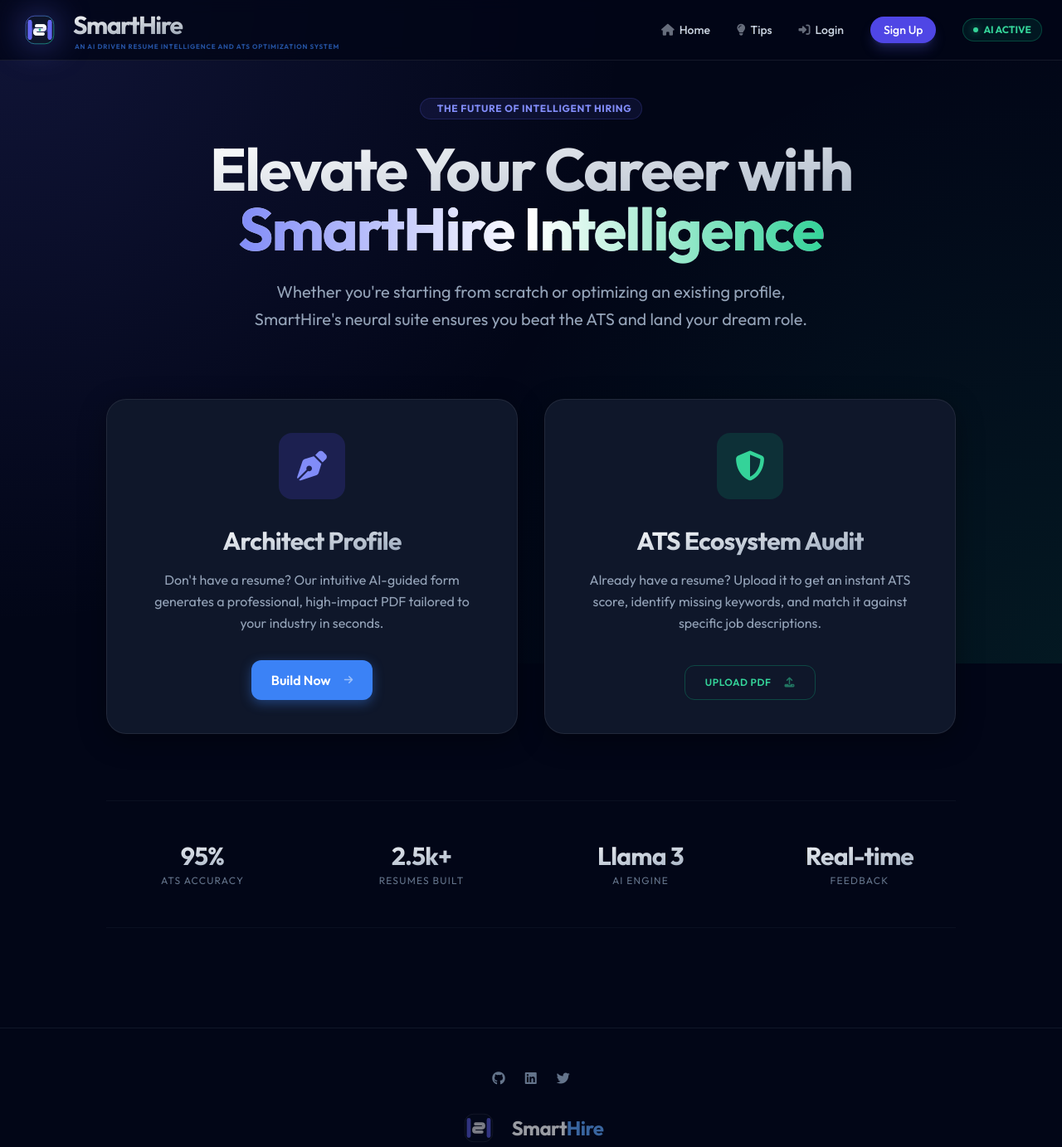
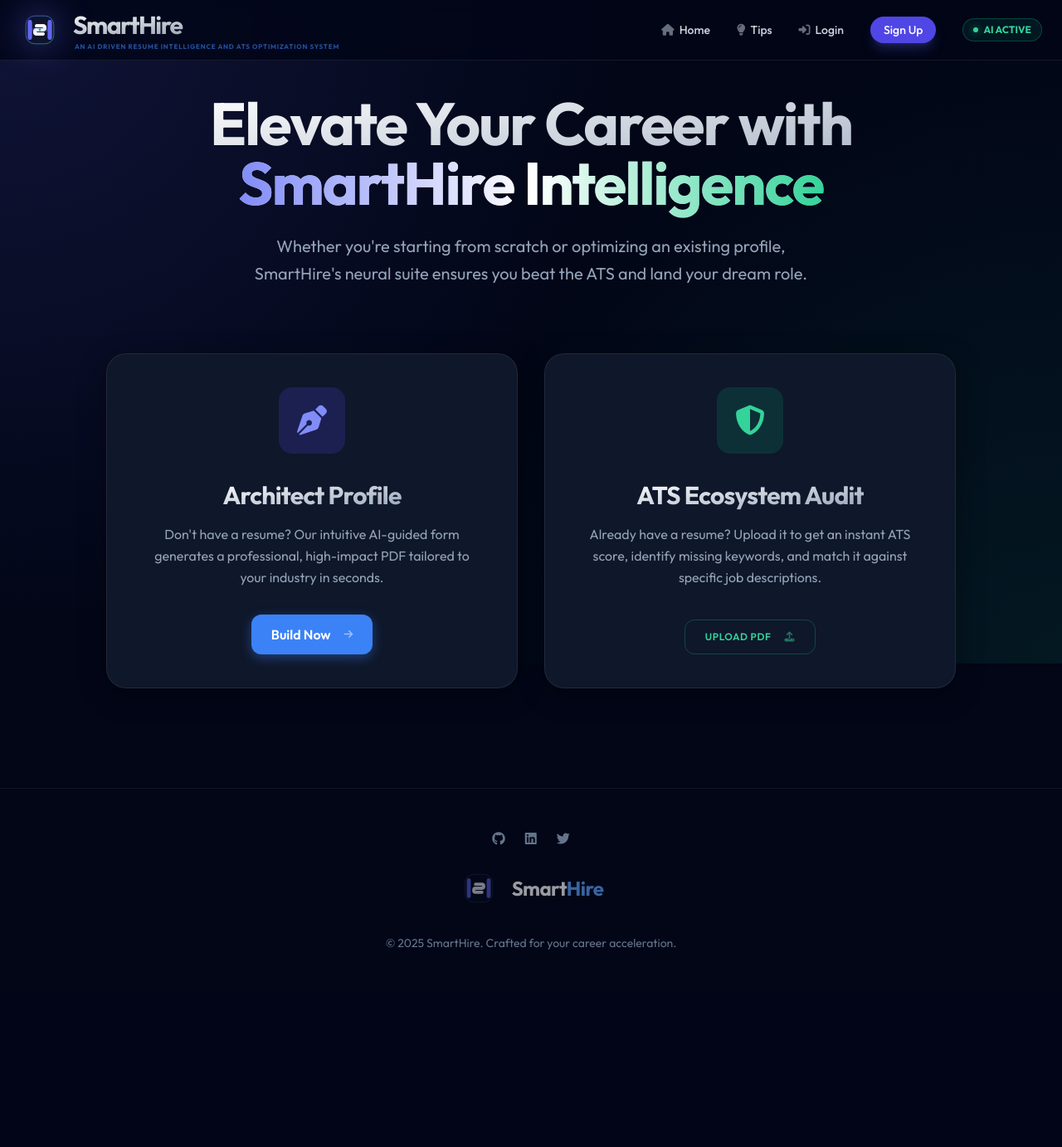
Before and after one commit to PavankumarBV18/SmartHire, a Flask app: page /home in a window 1280 px wide. Shown: the top 1383 px of the page at 83% size. After the commit the page ends 1145 px from the top, so only its background shows below. Run offline with Flask 3, Linux system fonts and the light colour scheme; style sheets or scripts are compiled from the project's sources; some libraries are stand-ins or nearby versions.

Commit message:
Final cleanup of extra content: removed demo stats and branding taglines

```diff
--- a/templates/analyze_jd.html
+++ b/templates/analyze_jd.html
@@ -61,9 +61,6 @@
                         </span>
                     </button>
 
-                    <p class="text-center text-[10px] text-slate-500 mt-6 uppercase tracking-[0.2em]">
-                        Analysis powered by advanced neural parsing
-                    </p>
                 </div>
             </form>
         </div>
--- a/templates/career_roadmap.html
+++ b/templates/career_roadmap.html
@@ -12,7 +12,7 @@
             Career Growth <span class="bg-gradient-to-r from-emerald-400 to-cyan-400 bg-clip-text text-transparent italic">Roadmap</span>
         </h1>
         <p class="text-lg text-slate-400 max-w-2xl mx-auto leading-relaxed">
-            Generate a personalized, step-by-step masterplan to achieve your dream role. Powered by our Career AI.
+            Generate a personalized, step-by-step masterplan to achieve your dream role.
         </p>
     </div>
 
--- a/templates/index.html
+++ b/templates/index.html
@@ -6,11 +6,6 @@
 <div class="container mx-auto px-6">
   <!-- Hero Section -->
   <div class="max-w-4xl mx-auto text-center mb-20 fade-in">
-    <div
-      class="inline-flex items-center gap-2 px-3 py-1 rounded-full bg-indigo-500/10 border border-indigo-500/20 text-indigo-400 text-xs font-bold mb-6 tracking-wider uppercase">
-      <i class="fas fa-sparkles"></i>
-      The Future of Intelligent Hiring
-    </div>
     <h1 class="text-5xl md:text-7xl font-bold mb-6 leading-tight font-heading">
       Elevate Your Career with <br />
       <span class="bg-gradient-to-r from-indigo-400 via-white to-emerald-400 bg-clip-text text-transparent">SmartHire
@@ -71,26 +66,5 @@
     </a>
   </div>
 
-  <!-- Stats/Trust Section -->
-  <div class="max-w-5xl mx-auto py-12 border-y border-slate-800/30 mb-20">
-    <div class="grid grid-cols-2 md:grid-cols-4 gap-8 text-center">
-      <div>
-        <div class="text-3xl font-bold text-white font-heading">95%</div>
-        <div class="text-xs text-slate-500 uppercase tracking-widest mt-1">ATS Accuracy</div>
-      </div>
-      <div>
-        <div class="text-3xl font-bold text-white font-heading">2.5k+</div>
-        <div class="text-xs text-slate-500 uppercase tracking-widest mt-1">Resumes Built</div>
-      </div>
-      <div>
-        <div class="text-3xl font-bold text-white font-heading">Llama 3</div>
-        <div class="text-xs text-slate-500 uppercase tracking-widest mt-1">AI Engine</div>
-      </div>
-      <div>
-        <div class="text-3xl font-bold text-white font-heading">Real-time</div>
-        <div class="text-xs text-slate-500 uppercase tracking-widest mt-1">Feedback</div>
-      </div>
-    </div>
-  </div>
 </div>
 {% endblock %}
--- a/templates/upload_home.html
+++ b/templates/upload_home.html
@@ -231,10 +231,6 @@
         </div>
     </div>
 
-    <div class="mt-20 pb-20 text-center">
-        <p class="text-[10px] text-slate-600 uppercase tracking-[0.3em] font-bold">Secure Encryption & Professional
-            Standards Enforced</p>
-    </div>
 </div>
 {% endblock %}
 
```
